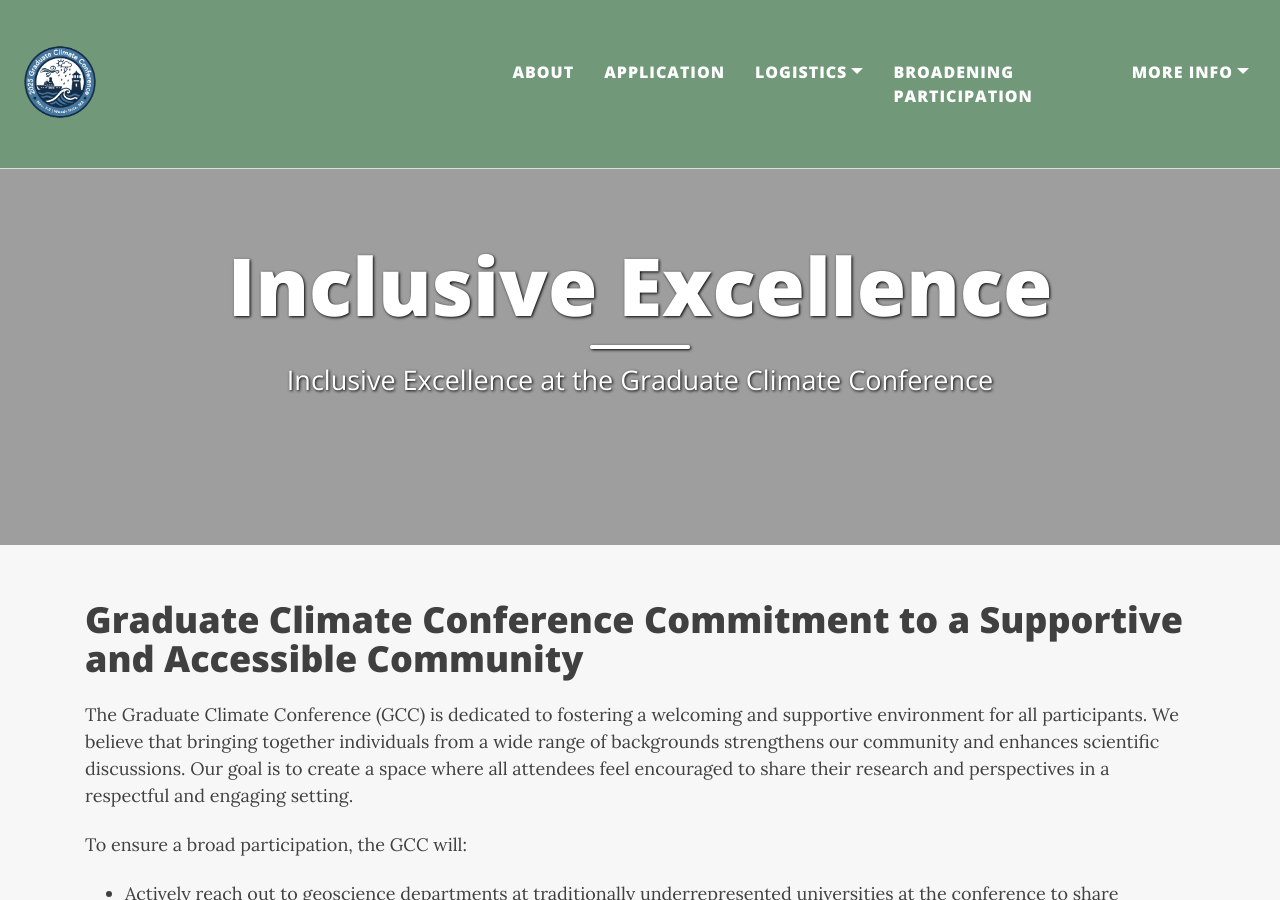
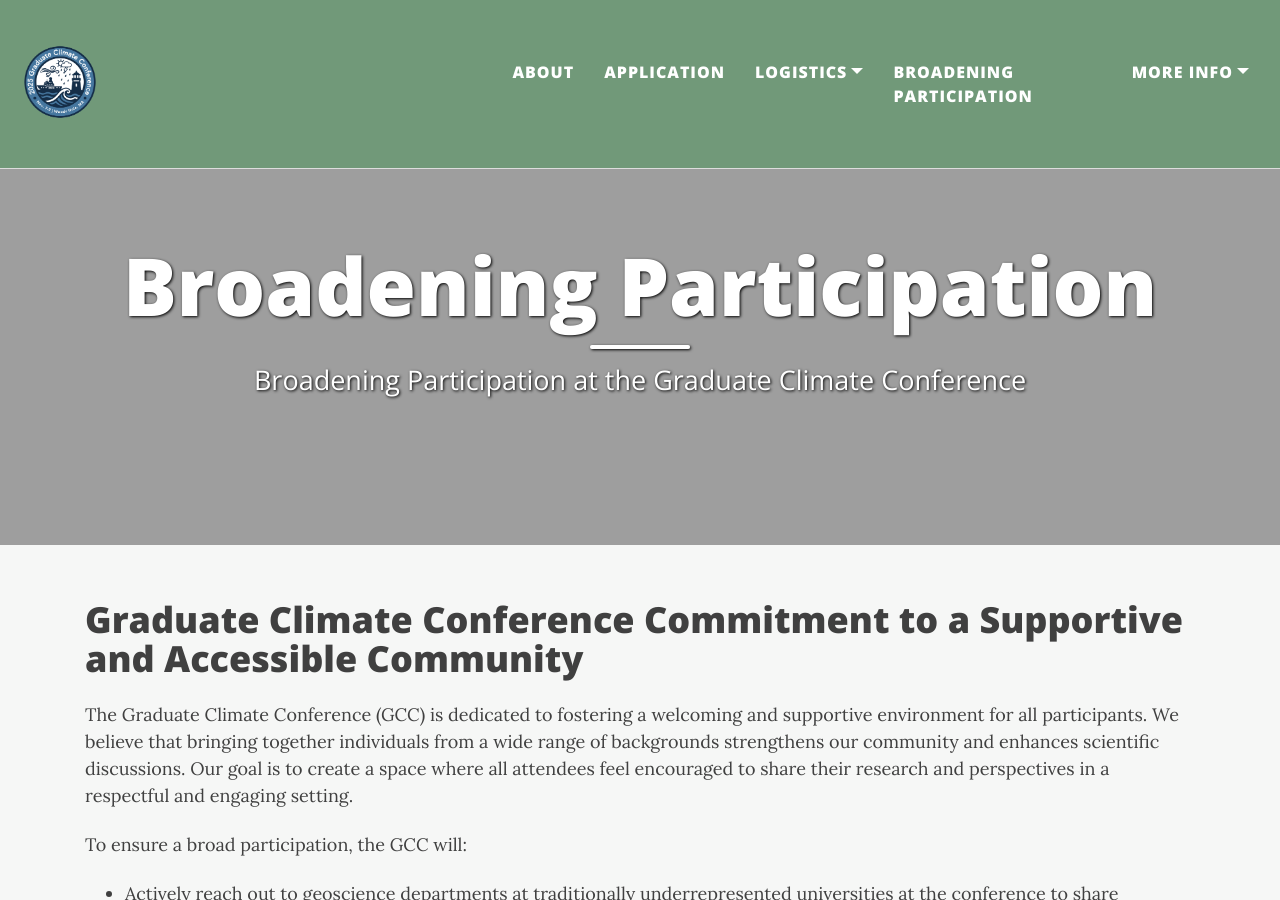
Before and after one commit to graduateclimateconference/graduateclimateconference.github.io, a Jekyll site: the page built from broadeningparticipation.md, in a window 1280 px wide and 900 px high. Built offline with Jekyll 4.4.1, drawn with Linux system fonts in a browser that asks for light colours; nearby versions of some CDN libraries.

Commit message:
Update broadeningparticipation.md

```diff
--- a/broadeningparticipation.md
+++ b/broadeningparticipation.md
@@ -1,7 +1,7 @@
 ---
 layout: page
-title: Inclusive Excellence
-subtitle: Inclusive Excellence at the Graduate Climate Conference
+title: Broadening Participation
+subtitle: Broadening Participation at the Graduate Climate Conference
 ---
 
 # Graduate Climate Conference Commitment to a Supportive and Accessible Community
```
